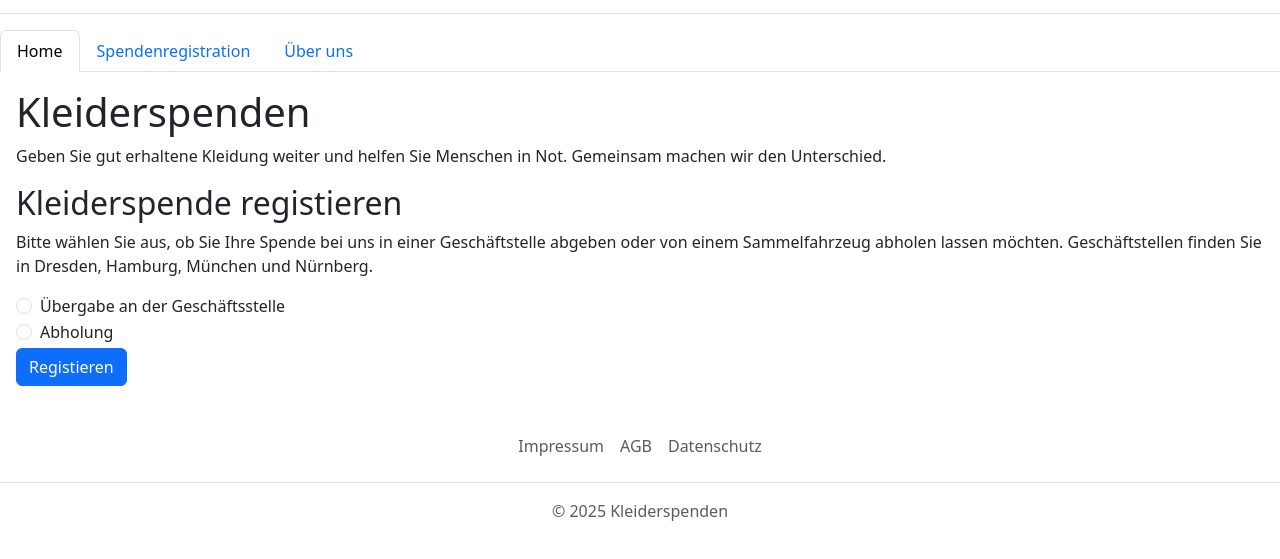
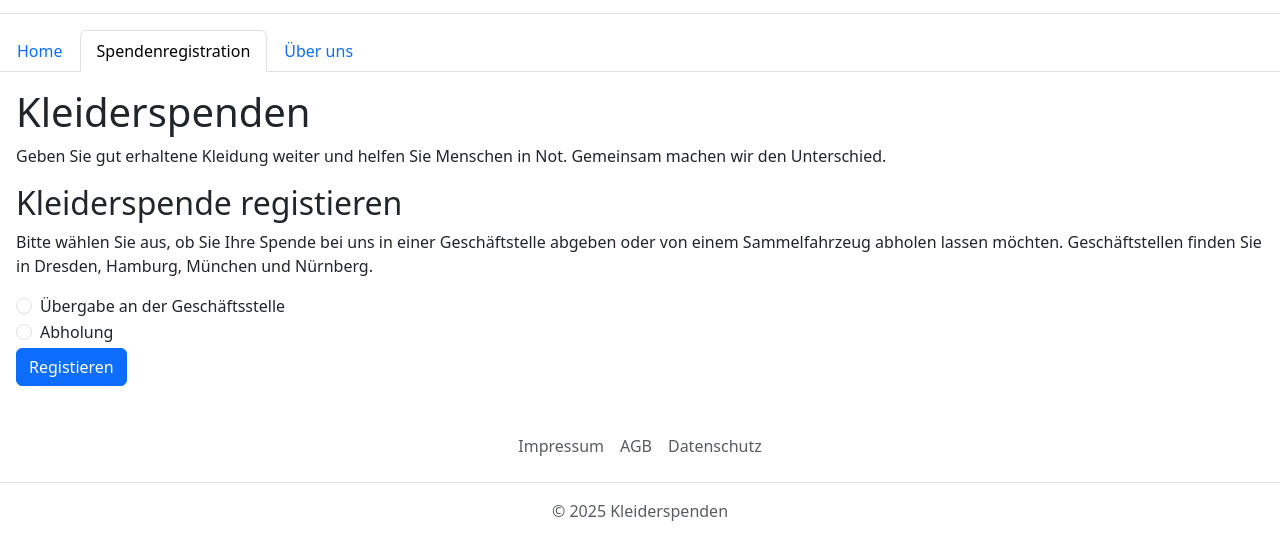
Before and after one commit to RonjaHofer/IPWA01-01, a plain HTML site: page spendenRegistration.html in a window 1280 px wide. Shown: the part 81-640 px from the top of the page. Drawn offline with nearby package versions, Linux system fonts and the light colour scheme.

Commit message:
Navigationsleiste angepasst

```diff
--- a/spendenRegistration.html
+++ b/spendenRegistration.html
@@ -49,10 +49,10 @@
     <nav>
         <ul class="nav nav-tabs">
             <li class="nav-item">
-                <a class=" nav-link active" aria-current="page" href="index.html">Home</a>
+                <a class=" nav-link" href="index.html">Home</a>
             </li>
             <li class="nav-item">
-                <a class="nav-link" href="spendenRegistration.html">Spendenregistration</a>
+                <a class="nav-link active" aria-current="page" href="spendenRegistration.html">Spendenregistration</a>
             </li>
 
             <li class=" nav-item">
```
